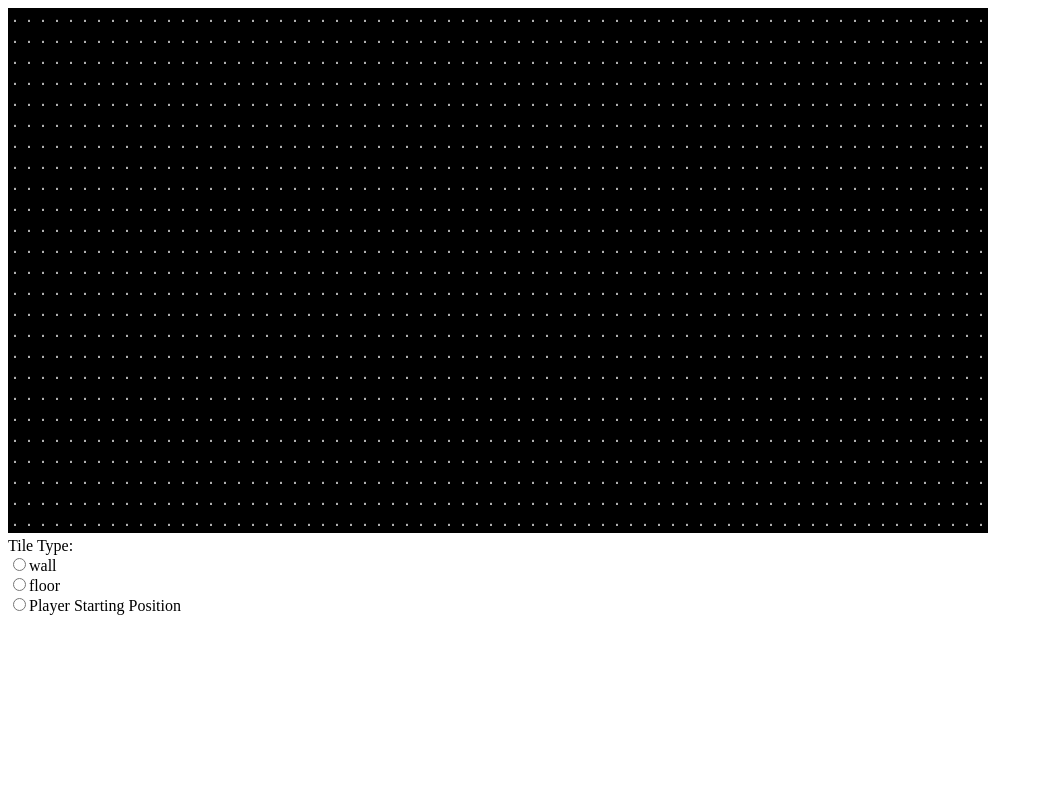
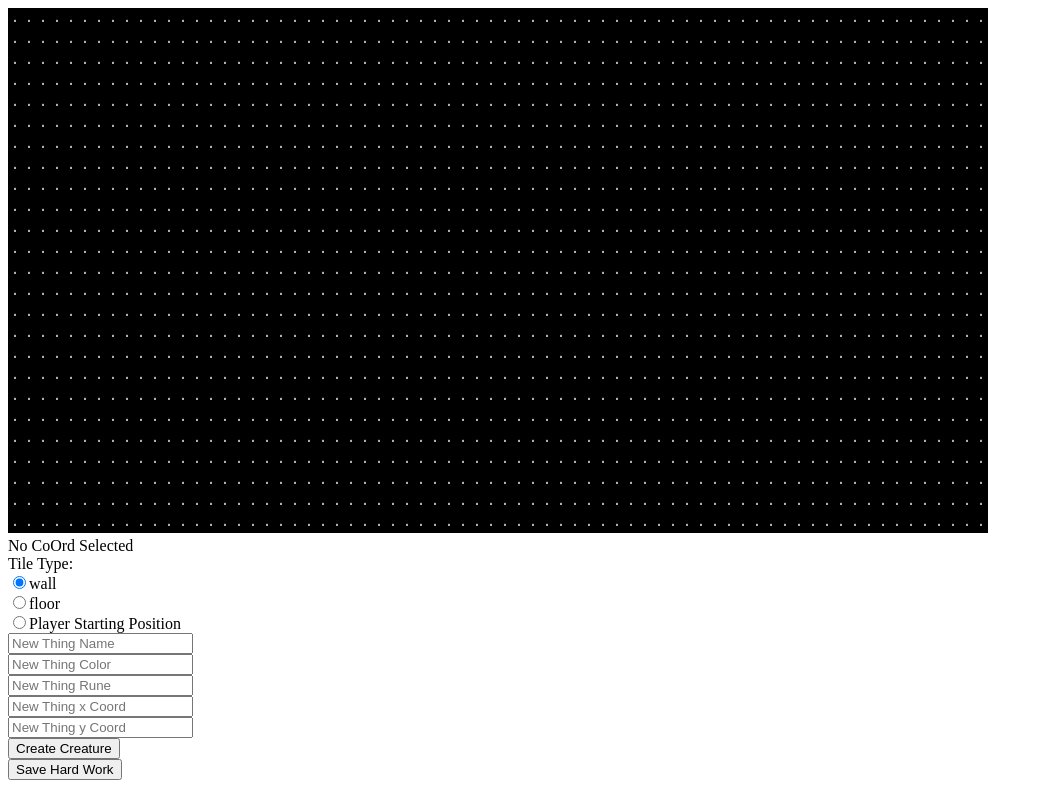
Before and after one commit to Garrestocles/DnA, a website: page mapMaker.html in a window 1280 px wide. Shown: the whole page, without its empty margins (0-1043 px from the left). Drawn offline with Linux system fonts and the light colour scheme.

Commit message:
Can add objects/NPCs to map. Added save button. It is a lie.

```diff
--- a/app.js
+++ b/app.js
@@ -2,16 +2,21 @@ var express = require('express');
 var app = express();
 var server = require('http').createServer(app);
 var io = require('socket.io').listen(server);
+var fs = require('fs');
 
 server.listen(1337);
 
 var tenz = function tenzRoute(req, res){
 	res.sendfile('./index.html');
 };
+var saveMap = function saveMapRoute(req,res){
+	//Recieve JSON data, sanatize it, and save it as a .json file.
+};
 
 app.use('/',express.static(__dirname));
 
 app.get('/',tenz);
+app.post('/saveMap',saveMap);
 
 var map;
 var actors;
--- a/mapMaker.html
+++ b/mapMaker.html
@@ -8,12 +8,22 @@
     <body onload=init()>
     	<div id="GameArea"></div>
     	<div id="GameData">
+        <div id='SelectedCoOrd'>No CoOrd Selected</div>
     		Tile Type:
         <form id=tileType>
-      		<input type="radio" name="Tile" value="#"/>wall</br>
+      		<input type="radio" name="Tile" value="#" checked="checked"/>wall</br>
       		<input type="radio" name="Tile" value="."/>floor</br>
       		<input type="radio" name="Tile" value="P"/>Player Starting Position</br>
         </form>
+        <form>
+          <input type="text" placeholder="New Thing Name"></br>
+          <input type="text" placeholder="New Thing Color"></br>
+          <input type="text" placeholder="New Thing Rune"></br>
+          <input type="text" placeholder="New Thing x Coord"></br>
+          <input type="text" placeholder="New Thing y Coord"></br>
+          <input type="button" value="Create Creature" onclick="createThing()">
+        </form>
+        <input type="button" value="Save Hard Work" onclick='saveMap()'/>
     	</div>
     </body>
 </html>
--- a/mapMaker.js
+++ b/mapMaker.js
@@ -5,6 +5,7 @@ var map = new Array(w);
 for(r = 0; r < w; r++){
   map[r] = new Array(h);
 }
+var actors = {};
 
 function init(){
   document.getElementById("GameArea").appendChild(display.getContainer());
@@ -17,8 +18,7 @@ function init(){
     map[clickCoOrd[0]][clickCoOrd[1]] = document.getElementById("tileType").Tile.value;
     display.draw(clickCoOrd[0],clickCoOrd[1],document.getElementById("tileType").Tile.value);
 
-    console.log("Selected: "+ clickCoOrd[0] + "," + clickCoOrd[1]);
-    console.log("Going to put a " + document.getElementById("tileType").Tile.value);
+    document.getElementById('SelectedCoOrd').innerHTML = "Selected: "+ clickCoOrd[0] + "," + clickCoOrd[1];
   });
 }
 
@@ -29,5 +29,28 @@ function initMap(map){
       display.draw(r,b,'.');
     }
   }
+}
+function createThing(){
+  var name = document.forms[1].elements[0].value;
+  var color = document.forms[1].elements[1].value;
+  var rune = document.forms[1].elements[2].value;
+  var xCoOrd = parseInt(document.forms[1].elements[3].value);
+  var yCoOrd = parseInt(document.forms[1].elements[4].value);
+
+  if(actors[name] !== undefined){
+    alert("Something is already named "+name+"!")
+  }else{
+    actors[name] = {
+      color: color,
+      rune: rune,
+      x: xCoOrd,
+      y: yCoOrd
+    };
+    display.draw(xCoOrd ,yCoOrd,rune,color );
+  }
+
 
 }
+function saveMap(){
+//Turn map and actors into JSON and sent it to the server.
+}
```
